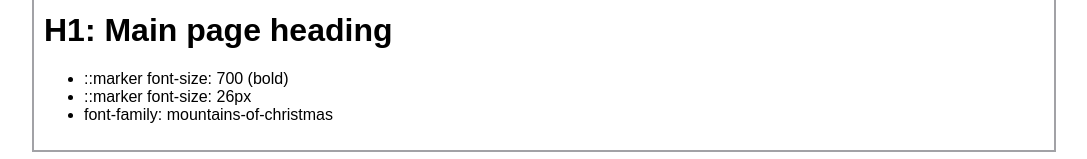
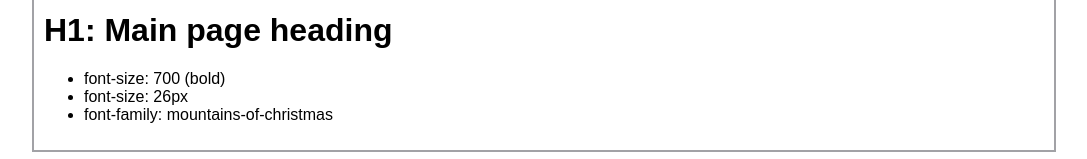
Before and after one commit to ProgRamBizio/My-Website-Style-Guide, a plain HTML site: page index.html in a window 1280 px wide. Shown: the part 1388-1547 px from the top of the page, without its empty margins (96-1183 px from the left). Drawn offline with Linux system fonts and the light colour scheme; a web font is replaced by a local one.

Commit message:
deletes useless markers

```diff
--- a/index.html
+++ b/index.html
@@ -69,11 +69,9 @@
                 <h1>H1: Main page heading</h1>
                 <ul>
                     <li>
-                        ::marker
                         font-size: 700 (bold)
                     </li>
                     <li>
-                        ::marker
                         font-size: 26px
                     </li>
                     <li>
```
